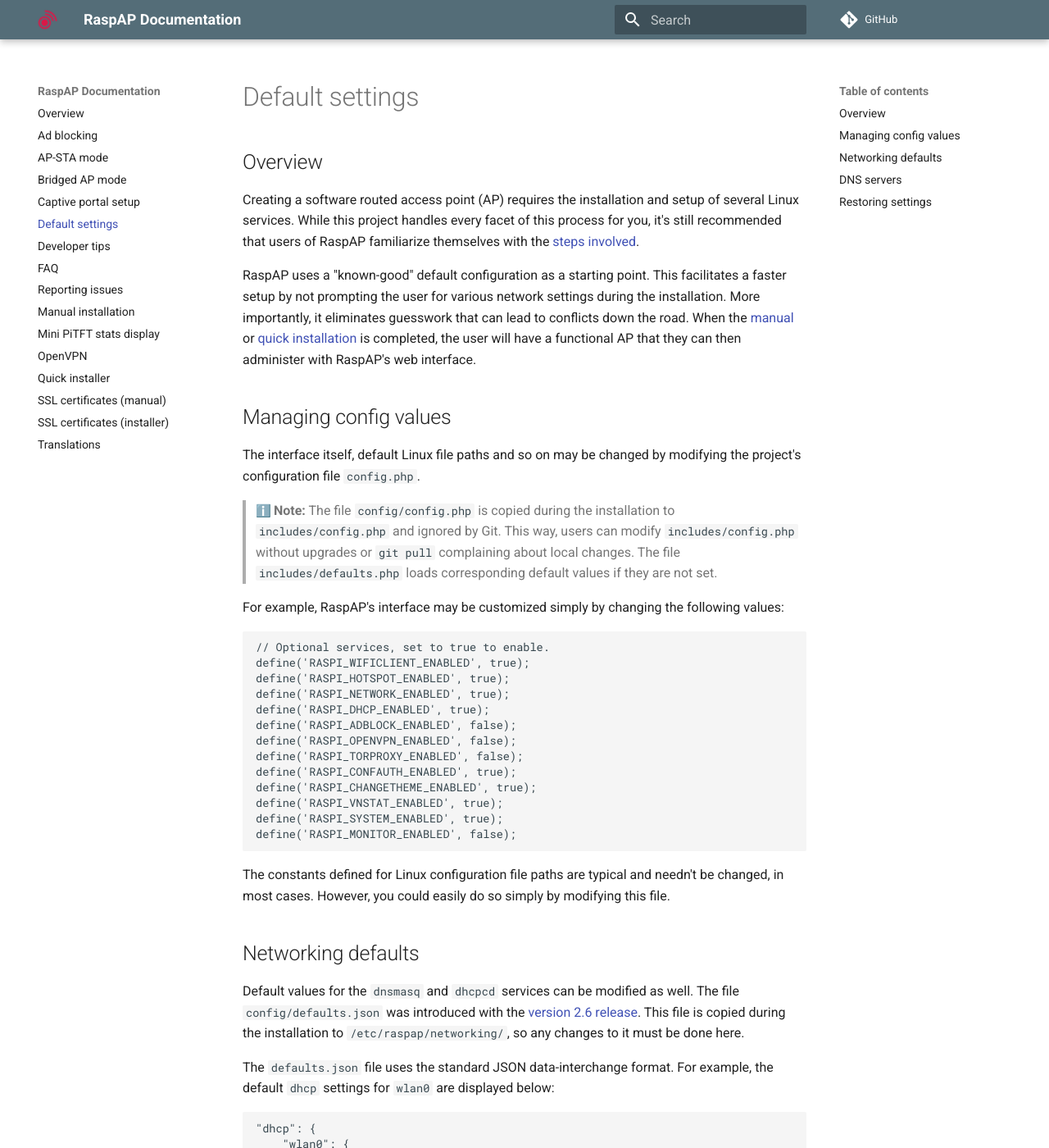
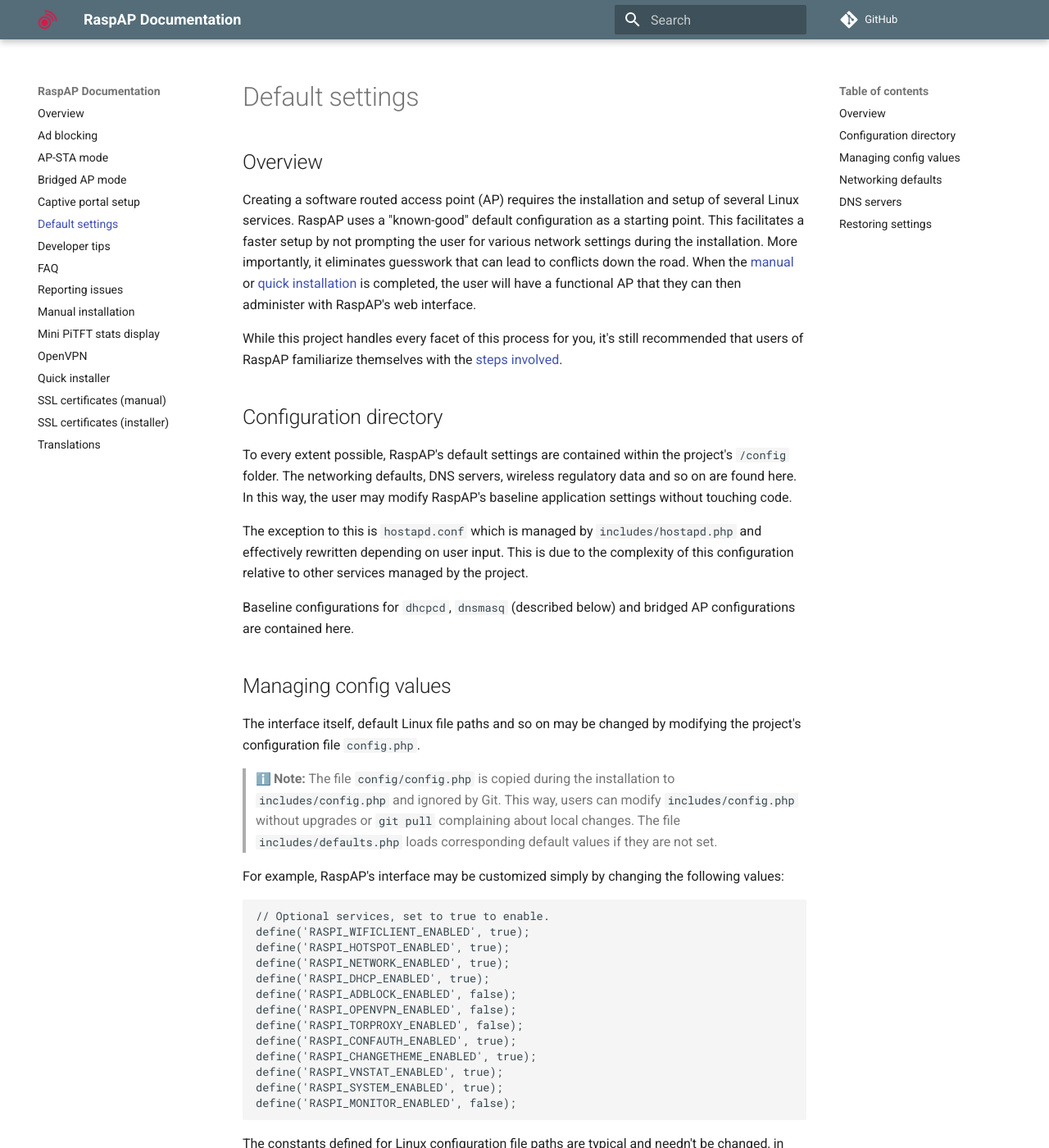
Before and after one commit to RaspAP/raspap-docs, an MkDocs documentation site: the page built from docs/defaults.md, in a window 1280 px wide and 1400 px high. Shown: the whole window at 82% size. Built offline with MkDocs 1.6.1 and Material for MkDocs 9.7.7, drawn with Linux system fonts in a browser that asks for light colours; emoji names are drawn with the system emoji font; comment, search, counter and statistics services are not loaded; some of the changed text lies outside the part shown.

Commit message:
Update default settings

```diff
--- a/docs/defaults.md
+++ b/docs/defaults.md
@@ -2,12 +2,24 @@
 
 ## Overview
 
-Creating a software routed access point (AP) requires the installation and setup of several Linux services. While this project handles every facet of this process for you, it's still
-recommended that users of RaspAP familiarize themselves with the [steps involved](https://www.raspberrypi.org/documentation/configuration/wireless/access-point-routed.md).
-
+Creating a software routed access point (AP) requires the installation and setup of several Linux services.
 RaspAP uses a "known-good" default configuration as a starting point. This facilitates a faster setup by not prompting the user for various network
 settings during the installation. More importantly, it eliminates guesswork that can lead to conflicts down the road. When the [manual](/manual/) or [quick installation](/quick/) is completed,
 the user will have a functional AP that they can then administer with RaspAP's web interface.
+
+While this project handles every facet of this process for you, it's still
+recommended that users of RaspAP familiarize themselves with the [steps involved](https://www.raspberrypi.org/documentation/configuration/wireless/access-point-routed.md).
+
+## Configuration directory
+
+To every extent possible, RaspAP's default settings are contained within the project's `/config` folder. The networking defaults, DNS servers, wireless regulatory data and so on are found here.
+In this way, the user may modify RaspAP's baseline application settings without touching code.
+
+The exception to this is `hostapd.conf` which is managed by `includes/hostapd.php` and effectively rewritten depending on user input. This is due to the complexity of this configuration relative
+to other services managed by the project.
+
+Baseline configurations for `dhcpcd`, `dnsmasq` (described below) and bridged AP configurations are contained here.
+
 
 ## Managing config values
 
@@ -39,7 +51,7 @@
 ## Networking defaults
 
 Default values for the `dnsmasq` and `dhcpcd` services can be modified as well. The file `config/defaults.json` was introduced with the [version 2.6 release](https://github.com/billz/raspap-webgui/releases/tag/2.6).
-This file is copied during the installation to `/etc/raspap/networking/`, so any changes to it must be done here.
+This file is copied during the installation to `/etc/raspap/networking/`, so any changes to it must be made here.
 
 The `defaults.json` file uses the standard JSON data-interchange format. For example, the default `dhcp` settings for `wlan0` are displayed below:
 
@@ -90,5 +102,5 @@
 
 ## Restoring settings
 
-If you've modified RaspAP's default configuration and the AP no longer works as expected, the defaults may be restored by simply running the [Quick installer](/quick/) again or by following
+If you've modified RaspAP's default configuration and the AP no longer works as expected, the defaults may be restored simply by running the [Quick installer](/quick/) again or by following
 the steps described in the [manual installation](/manual/).
```
Also changed, not shown: docs/issues.md (+1 -1 lines).
